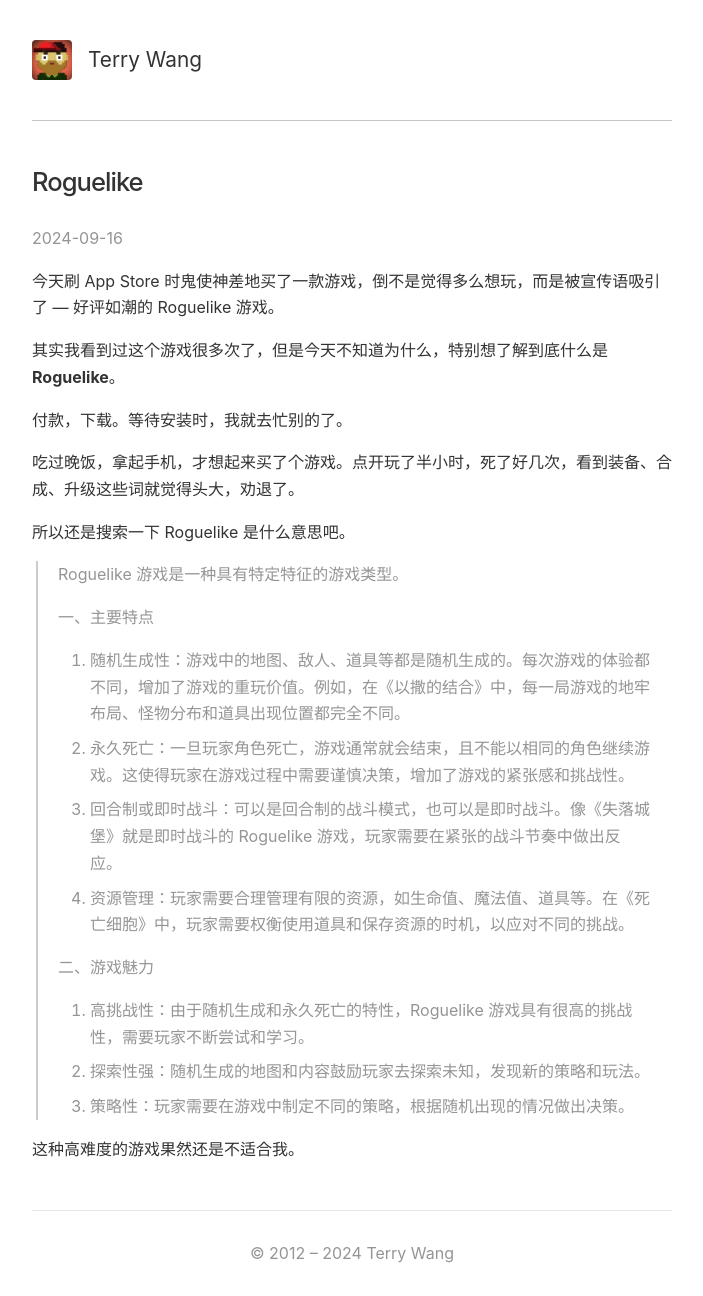
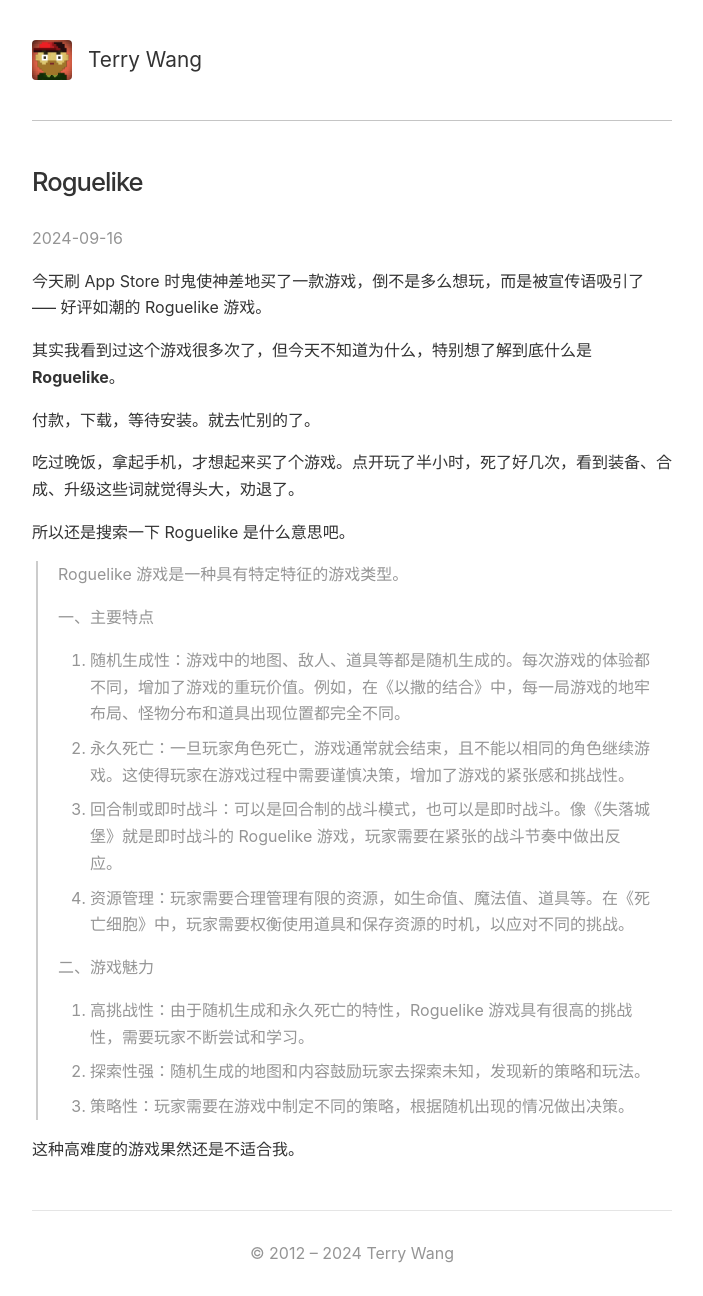
Before and after one commit to lvterry/lvterry.github.io, a Jekyll site: the page built from _posts/2024-09-16-roguelike.md, in a window 1280 px wide. Shown: the whole page, without its empty margins (288-991 px from the left). Built offline with Jekyll 4.4.1, drawn with Linux system fonts in a browser that asks for light colours.

Commit message:
refine post

```diff
--- a/_posts/2024-09-16-roguelike.md
+++ b/_posts/2024-09-16-roguelike.md
@@ -4,11 +4,11 @@ date: 2024-09-16 09:20:00 +08:00
 categories: essay
 layout: post
 ---
-今天刷 App Store 时鬼使神差地买了一款游戏，倒不是觉得多么想玩，而是被宣传语吸引了 — 好评如潮的 Roguelike 游戏。
+今天刷 App Store 时鬼使神差地买了一款游戏，倒不是多么想玩，而是被宣传语吸引了 —– 好评如潮的 Roguelike 游戏。
 
-其实我看到过这个游戏很多次了，但是今天不知道为什么，特别想了解到底什么是 **Roguelike**。
+其实我看到过这个游戏很多次了，但今天不知道为什么，特别想了解到底什么是 **Roguelike**。
 
-付款，下载。等待安装时，我就去忙别的了。
+付款，下载，等待安装。就去忙别的了。
 
 吃过晚饭，拿起手机，才想起来买了个游戏。点开玩了半小时，死了好几次，看到装备、合成、升级这些词就觉得头大，劝退了。
 
```
